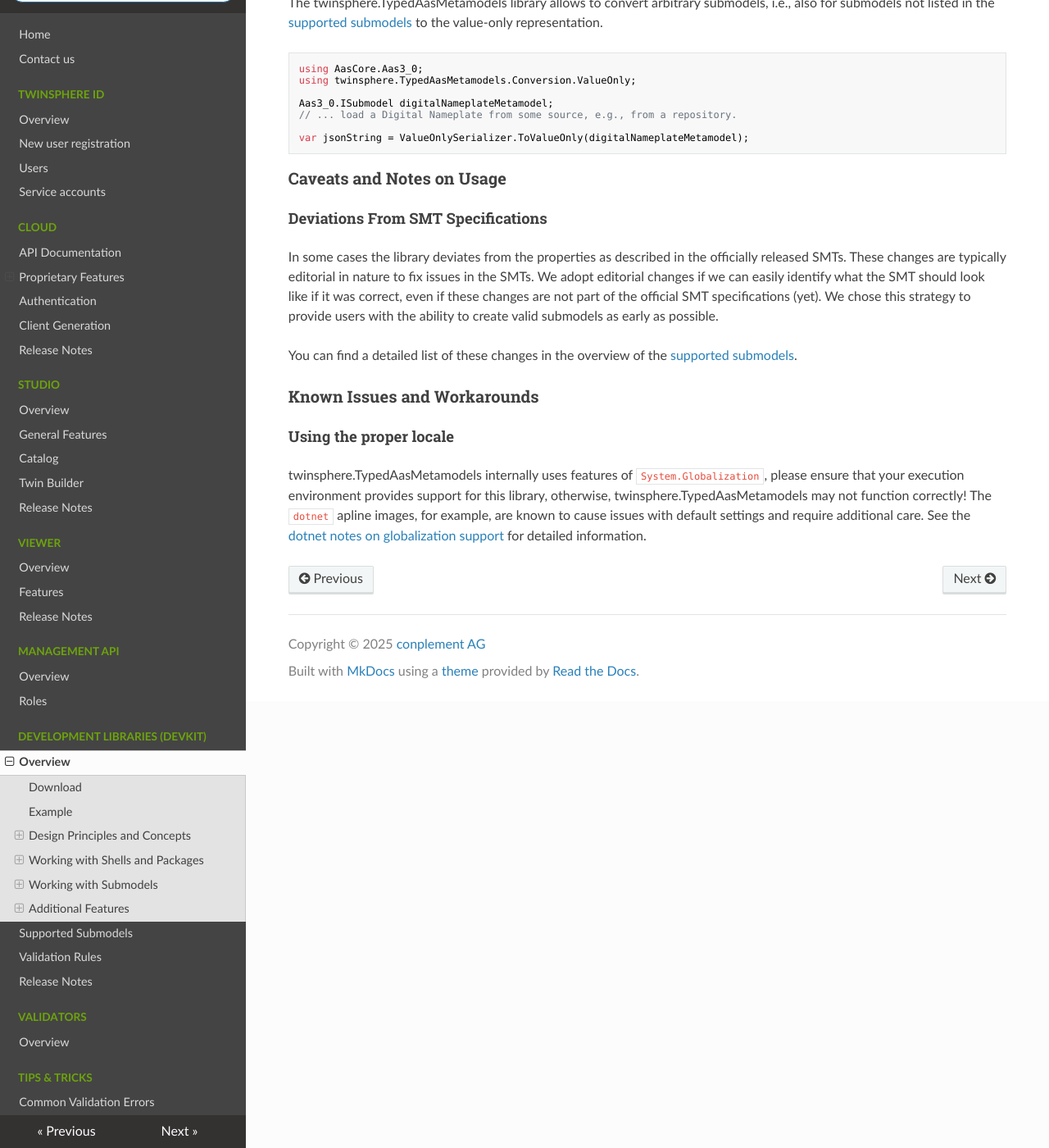
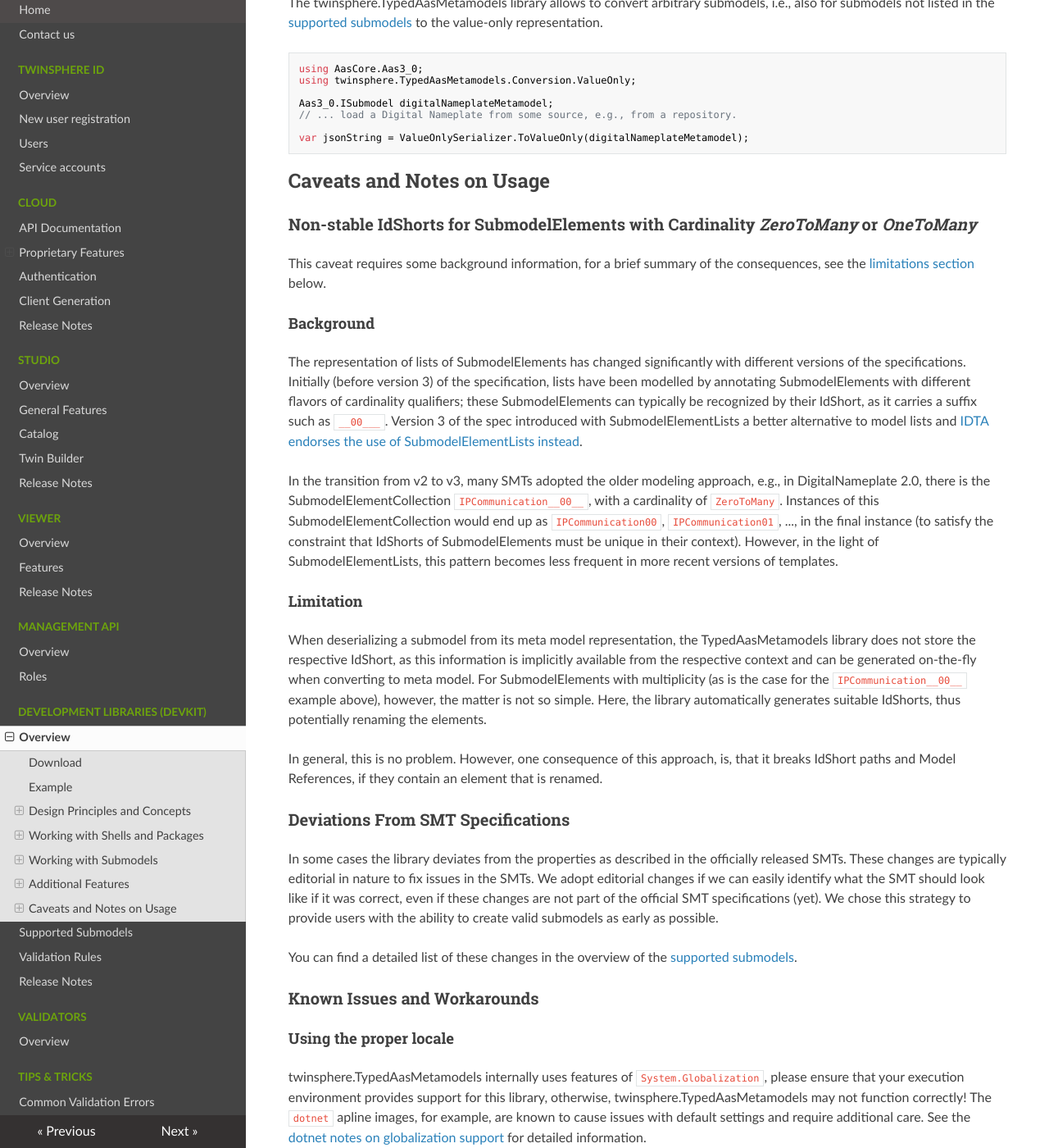
Before and after one commit to twinsphere/twinsphere.github.io, an MkDocs documentation site: the page built from docs/typed-aas-metamodels-overview.md, in a window 1280 px wide and 1400 px high, scrolled down 8761 px. Shown: the whole window at 82% size. Built offline with MkDocs 1.6.1, drawn with Linux system fonts in a browser that asks for light colours; nearby versions of some CDN libraries.

Commit message:
feat(tam): describe limitations for id short paths
For SubmodelElements with IdShorts that contain patterns, e.g.,
`IPCommunication__00__`, TAM does not guarantee that IDShorts are stable
after conversion to and from the typed model. This may break references
to these elements. Add an explanation for this limitation.

````diff
--- a/docs/typed-aas-metamodels-overview.md
+++ b/docs/typed-aas-metamodels-overview.md
@@ -467,9 +467,40 @@ Aas3_0.ISubmodel digitalNameplateMetamodel;
 var jsonString = ValueOnlySerializer.ToValueOnly(digitalNameplateMetamodel);
 ```
 
-### Caveats and Notes on Usage
+## Caveats and Notes on Usage
 
-#### Deviations From SMT Specifications
+### Non-stable IdShorts for SubmodelElements with Cardinality *ZeroToMany* or *OneToMany*
+
+This caveat requires some background information, for a brief summary of the consequences, see the [limitations section](#limitation)
+below.
+
+#### Background
+
+The representation of lists of SubmodelElements has changed significantly with different versions of the specifications.
+Initially (before version 3) of the specification, lists have been modelled by annotating SubmodelElements with
+different flavors of cardinality qualifiers; these SubmodelElements can typically be recognized by their IdShort, as it
+carries a suffix such as `__00___`. Version 3 of the spec introduced with SubmodelElementLists a better alternative to
+model lists and [IDTA endorses the use of SubmodelElementLists
+instead](https://github.com/admin-shell-io/aas-specs-metamodel/issues/435#issuecomment-2416992497).
+
+In the transition from v2 to v3, many SMTs adopted the older modeling approach, e.g., in DigitalNameplate 2.0, there is
+the SubmodelElementCollection `IPCommunication__00__`, with a cardinality of `ZeroToMany`. Instances of this
+SubmodelElementCollection would end up as `IPCommunication00`, `IPCommunication01`, ..., in the final instance (to
+satisfy the constraint that IdShorts of SubmodelElements must be unique in their context). However, in the light
+of SubmodelElementLists, this pattern becomes less frequent in more recent versions of templates.
+
+#### Limitation
+
+When deserializing a submodel from its meta model representation, the TypedAasMetamodels library does not store the
+respective IdShort, as this information is implicitly available from the respective context and can be generated
+on-the-fly when converting to meta model. For SubmodelElements with multiplicity (as is the case for the
+`IPCommunication__00__` example above), however, the matter is not so simple. Here, the library automatically generates
+suitable IdShorts, thus potentially renaming the elements.
+
+In general, this is no problem. However, one consequence of this approach, is, that it breaks IdShort paths and Model
+References, if they contain an element that is renamed.
+
+### Deviations From SMT Specifications
 
 In some cases the library deviates from the properties as described in the officially released SMTs. These changes are
 typically editorial in nature to fix issues in the SMTs. We adopt editorial changes if we can easily identify what the
````
